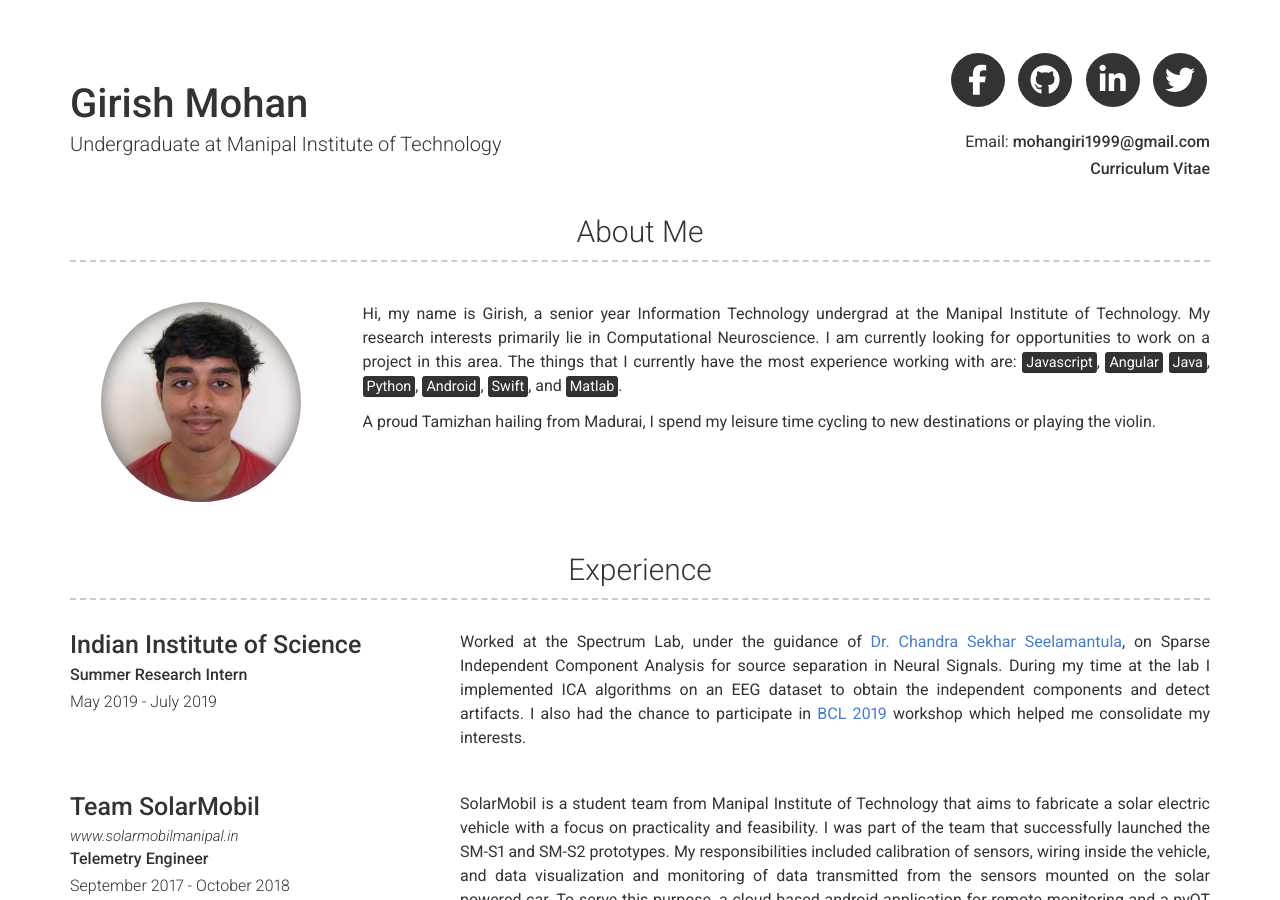
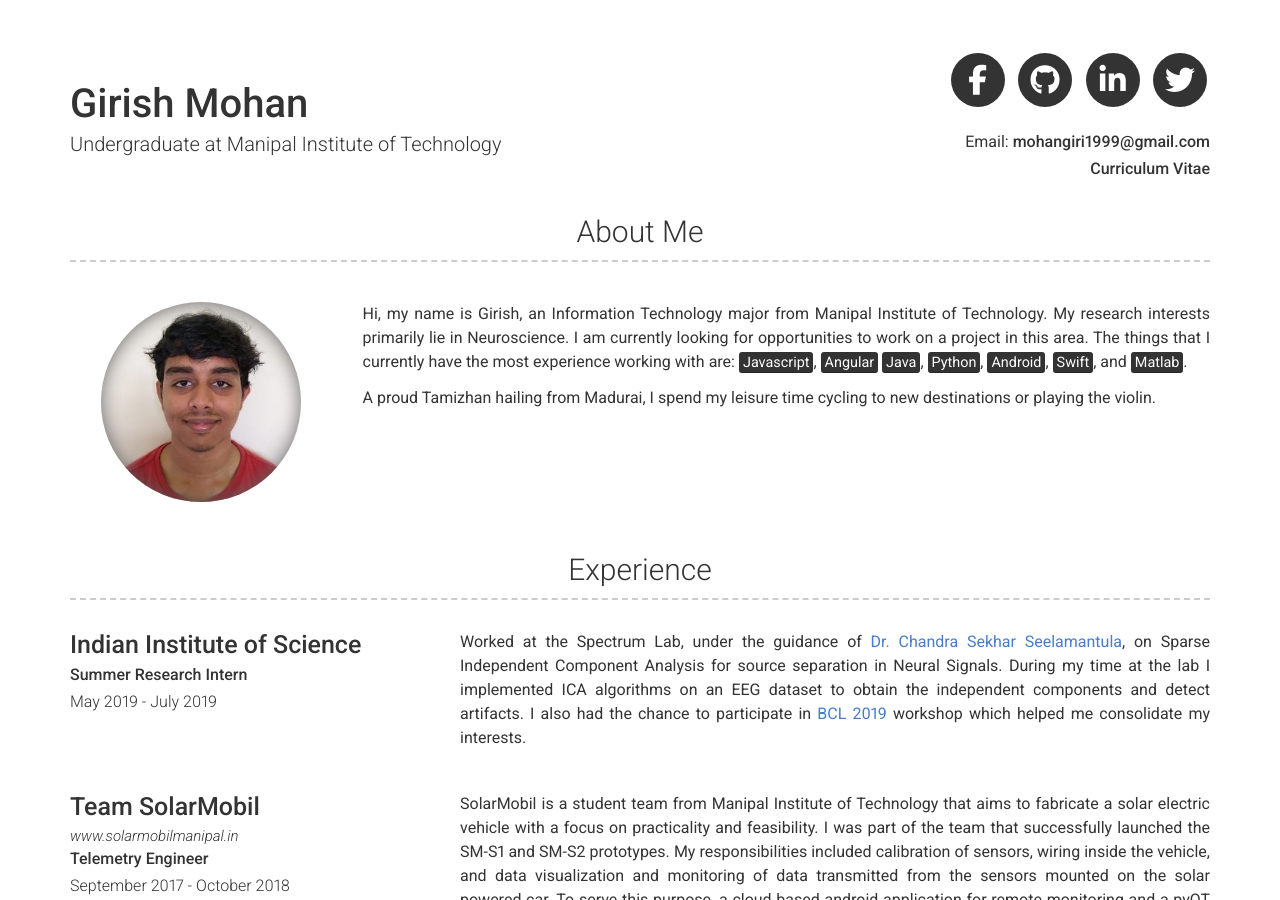
Before and after one commit to girishmm/girishmm.github.io, a Jekyll site: the page built from index.md, in a window 1280 px wide and 900 px high. Built offline with Jekyll 4.4.1, drawn with Linux system fonts in a browser that asks for light colours; nearby versions of some CDN libraries.

Commit message:
Update details

```diff
--- a/_config.yml
+++ b/_config.yml
@@ -19,8 +19,8 @@ linkedin_username: girishmm
 # about_title: About Me
 about_profile_image: images/profile.jpeg
 about_content: | # this will include new lines to allow paragraphs
-  Hi, my name is Girish, a senior year Information Technology undergrad at the Manipal Institute of
-  Technology. My research interests primarily lie in Computational Neuroscience. I am currently
+ Hi, my name is Girish, an Information Technology major from Manipal Institute of
+ Technology. My research interests primarily lie in Neuroscience. I am currently
   looking for opportunities to work on a project in this area. The things that I currently have
   the most experience working with are:
   <mark>Javascript</mark>,
```
